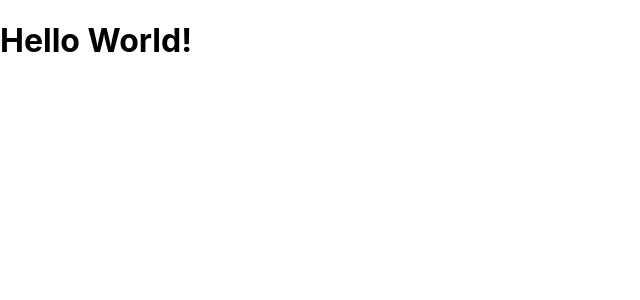
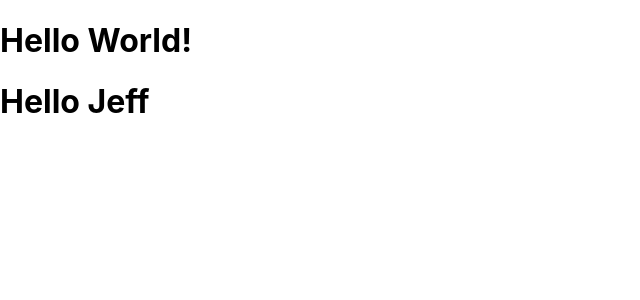
Before and after one commit to shahidsarker/ttp-residency-react-basics, a React (Create React App) app: page / in a window 1280 px wide. Shown: the top 300 px of the page, without its empty margins (0-640 px from the left). Built offline with nearby package versions, Linux system fonts and the light colour scheme.

Commit message:
state example

```diff
--- a/src/App.js
+++ b/src/App.js
@@ -7,9 +7,33 @@ class HelloWorld extends Component {
   }
 }
 
+class HelloFriend extends Component {
+  constructor(props) {
+    super(props);
+    this.state = {
+      name: props.name,
+    };
+
+    setTimeout(this.updateName.bind(this), 2000);
+  }
+
+  updateName() {
+    this.setState({ name: "Jeff" });
+  }
+
+  render() {
+    return <h1>Hello {this.state.name}</h1>;
+  }
+}
+
 class App extends Component {
   render() {
-    return <HelloWorld />;
+    return (
+      <>
+        <HelloWorld />
+        <HelloFriend name="Tom" />
+      </>
+    );
   }
 }
 
```
